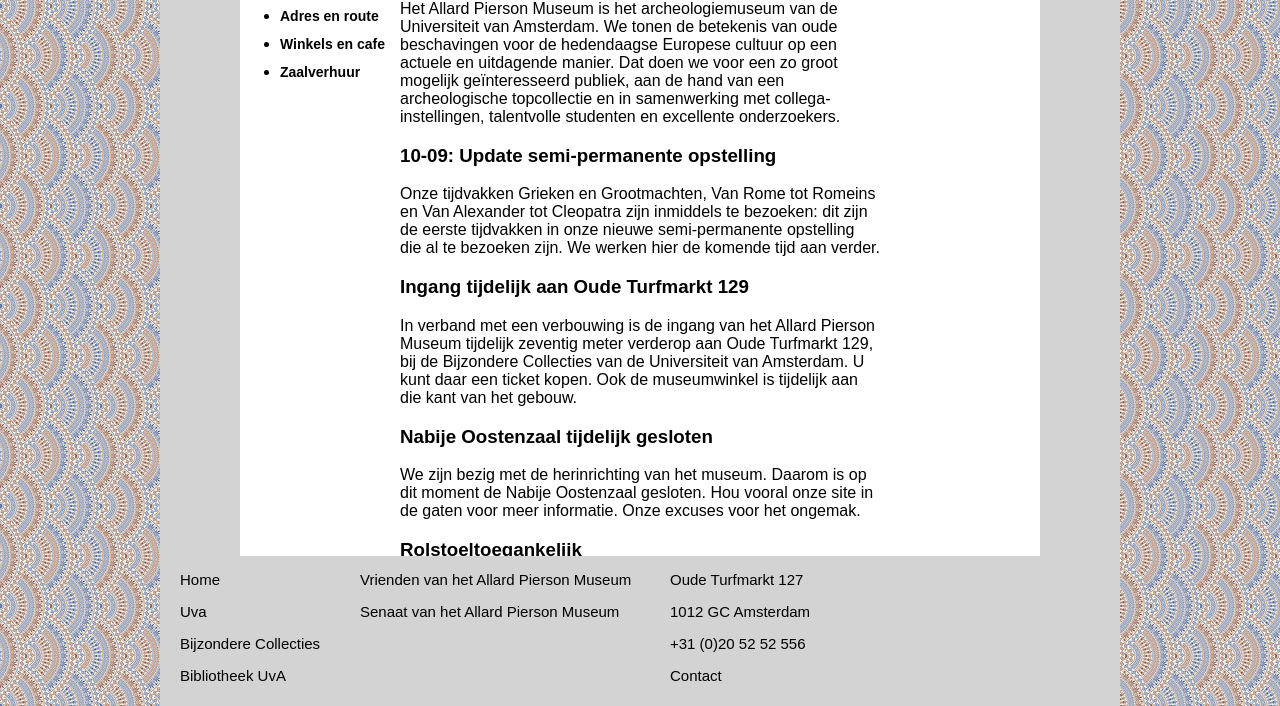
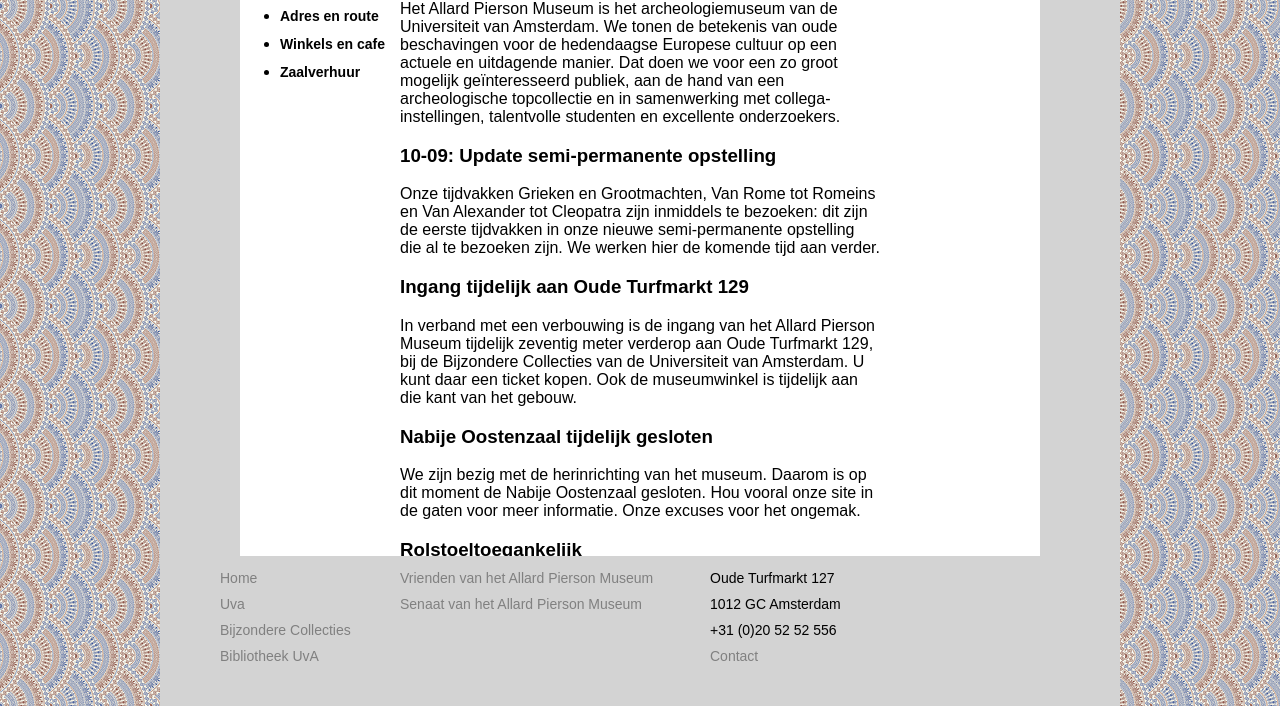
Before and after one commit to HdeJonge/Allard-Pierson-website, a plain HTML site: page bezoek/bezoek.html in a window 1280 px wide. Shown: the part 444-1150 px from the top of the page. Drawn offline with Linux system fonts and the light colour scheme.

Commit message:
-removed type from style tag (not needed) -altered footer content, changed p tags list items with anchor tag -changed footer fontsize

```diff
--- a/bezoek/bezoek.html
+++ b/bezoek/bezoek.html
@@ -68,20 +68,40 @@
   </div>
   <div id="footer">
     <div id="footer_blok1">
-      <p>Home</p>
-      <p>Uva</p>
-      <p>Bijzondere Collecties</p>
-      <p>Bibliotheek UvA</p>
+      <ul>
+        <li>
+          <a href="#">Home</a>
+        </li>
+        <li>
+          <a href="#">Uva</a>
+        </li>
+        <li>
+          <a href="#">Bijzondere Collecties</a>
+        </li>
+        <li>
+          <a href="#">Bibliotheek UvA</a>
+        </li>
+      </ul>
     </div>
     <div id="footer_blok2">
-      <p>Vrienden van het Allard Pierson Museum</p>
-      <p>Senaat van het Allard Pierson Museum</p>
+      <ul>
+        <li>
+          <a href="#">Vrienden van het Allard Pierson Museum</a>
+        </li>
+        <li>
+          <a href="#">Senaat van het Allard Pierson Museum</a>
+        </li>
+      </ul>
     </div>
     <div id="footer_blok3">
-      <p>Oude Turfmarkt 127</p>
-      <p>1012 GC Amsterdam</p>
-      <p>+31 (0)20 52 52 556</p>
-      <p>Contact</p>
+      <ul>
+        <li>Oude Turfmarkt 127</li>
+        <li>1012 GC Amsterdam</li>
+        <li>+31 (0)20 52 52 556</li>
+        <li>
+          <a href="#">Contact</a>
+        </li>
+      </ul>
     </div>
   </div>
 </div>
--- a/css/opmaak.css
+++ b/css/opmaak.css
@@ -44,7 +44,7 @@ h2{
 	font-size: 20px;
 }
 #footer{
-	font-size: 15px
+	font-size: 14px
 }
 #footer ul{
 	list-style-type: none;
```
Also changed, not shown: collectie/collectie.html (+30 -10 lines), educatie/educatie.html (+30 -10 lines), index.html (+1 -1 lines), nieuws/nieuws.html (+21 -7 lines), steun/steun.html (+21 -7 lines), museum/museum.html (indentation only).
